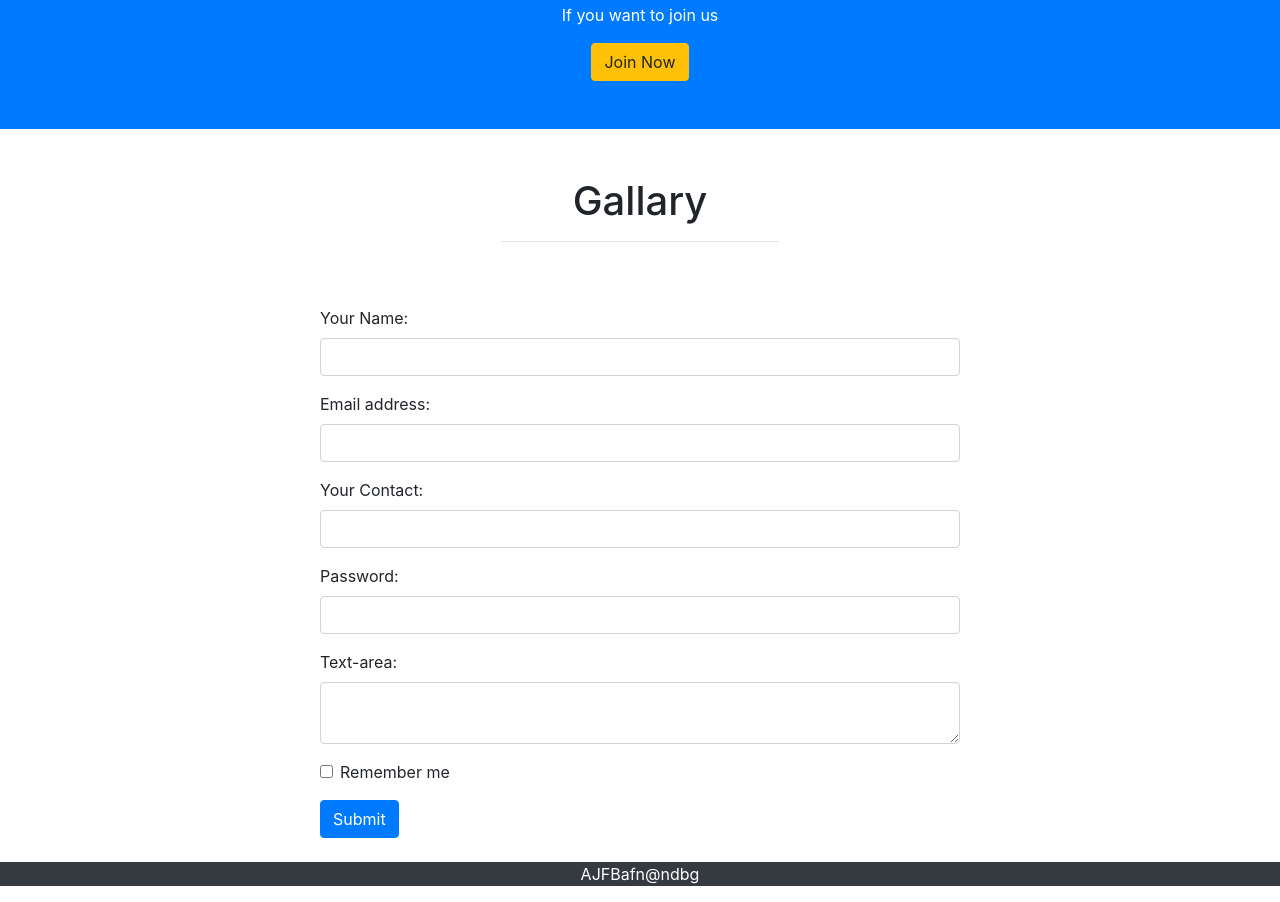
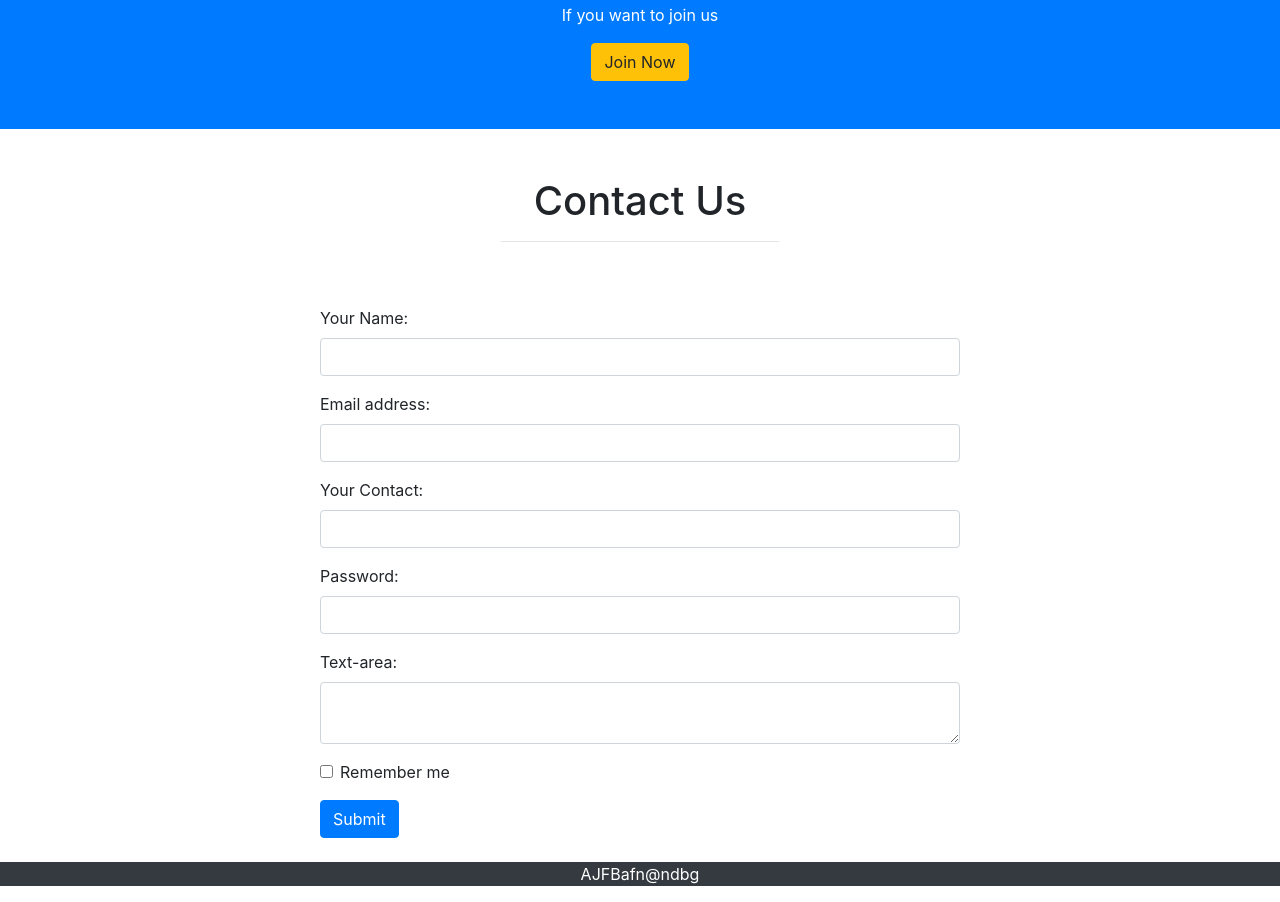
Before and after one commit to acemourya/Web_page, a plain HTML site: page Index.html in a window 1280 px wide. Shown: the part 2700-3602 px from the top of the page. Drawn offline with nearby package versions, Linux system fonts and the light colour scheme; files whose address does not match are found by name.

Commit message:
Form code text change

```diff
--- a/Index.html
+++ b/Index.html
@@ -279,7 +279,7 @@
 <section>
        <div class="col-lg-12 col-md-12s col-12">
            <div class="container">
-             <h1 class="text-center text-capitalize pt-5">Gallary</h1>
+             <h1 class="text-center text-capitalize pt-5">Contact Us</h1>
              <hr class="w-25 mx-auto pt-5">
              </div>
 		</div>
```
